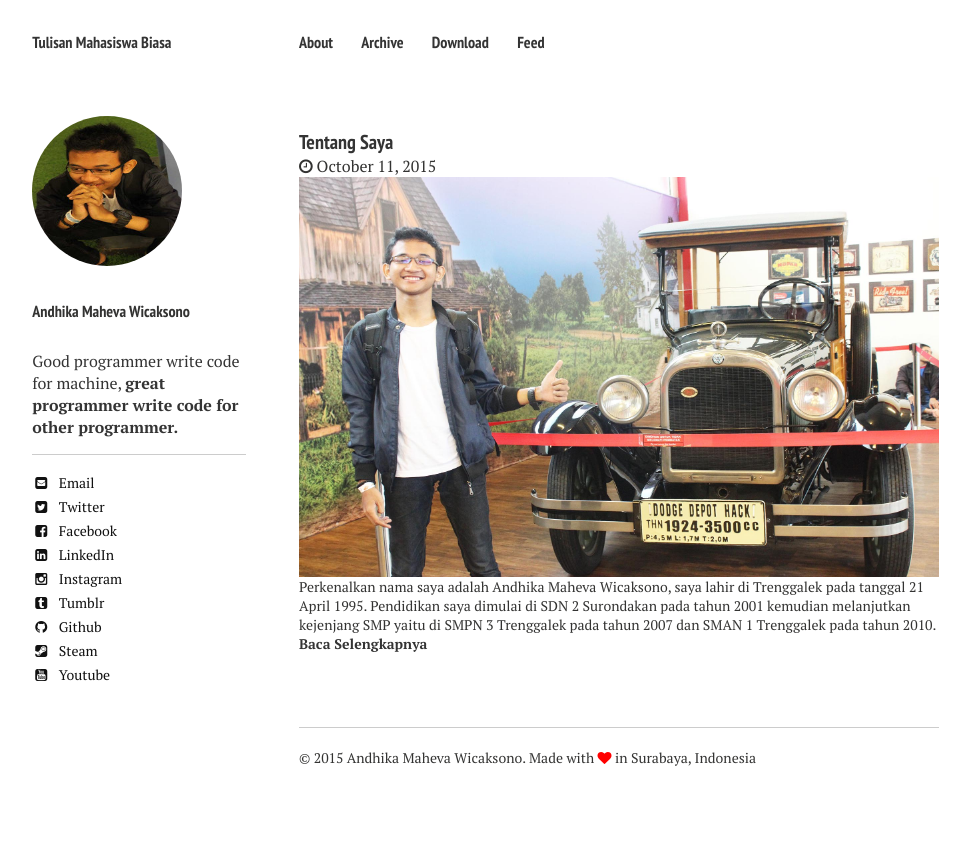
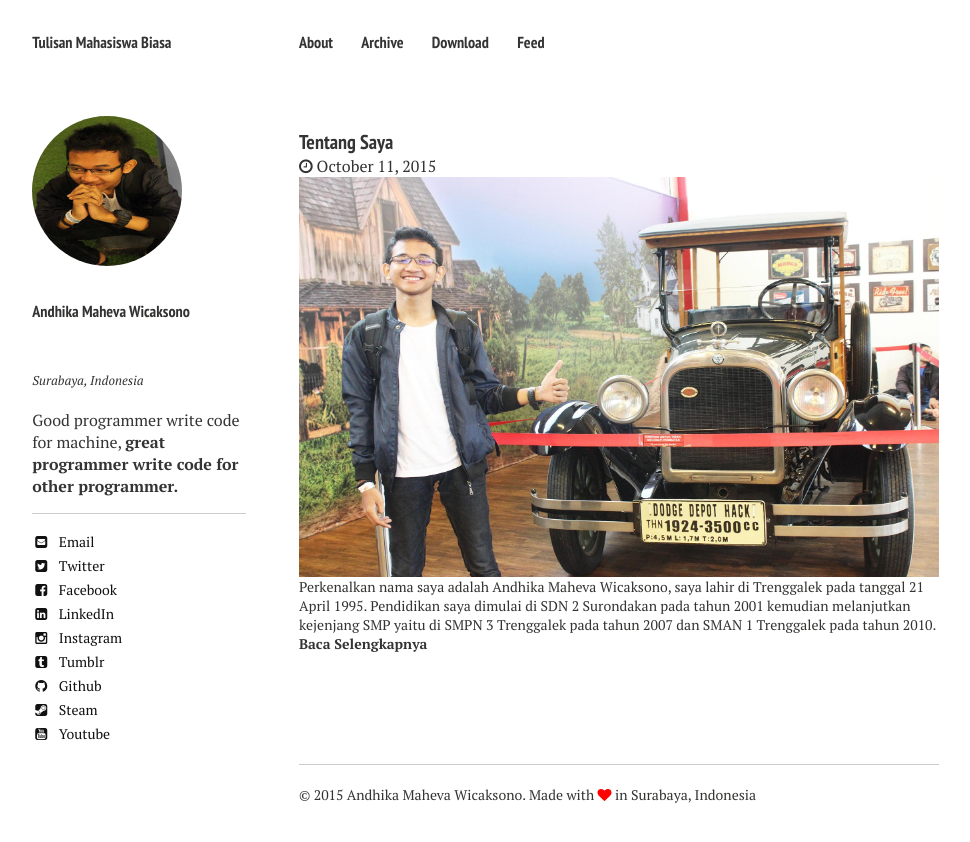
Before and after one commit to andhikamaheva/andhikamaheva.github.io, a Jekyll site: the page built from index.md, in a window 1280 px wide. Shown: the top 842 px of the page, without its empty margins (21-991 px from the left). Built offline with Jekyll 4.4.1, drawn with Linux system fonts in a browser that asks for light colours; nearby versions of some CDN libraries.

```diff
--- a/_includes/_author-bio.html
+++ b/_includes/_author-bio.html
@@ -10,7 +10,8 @@
 	<img src="{{ site.url }}/images/{{ author.avatar }}" class="bio-photo" alt="{{ author.name }} bio photo">
 {% endif %}
 
-  <h5 itemprop="name">{{ author.name }}</h5>
+  <h5 itemprop="name">{{ author.name }}</h5><br>
+  <p>Surabaya, Indonesia</p>
   <a>{{ author.bio }}</a>
 <hr>
   {% if author.email %}<a href="mailto:{{ author.email }}" class="author-social" target="_blank"><i class="fa fa-fw fa-envelope-square"></i> Email</a>{% endif %}
```
